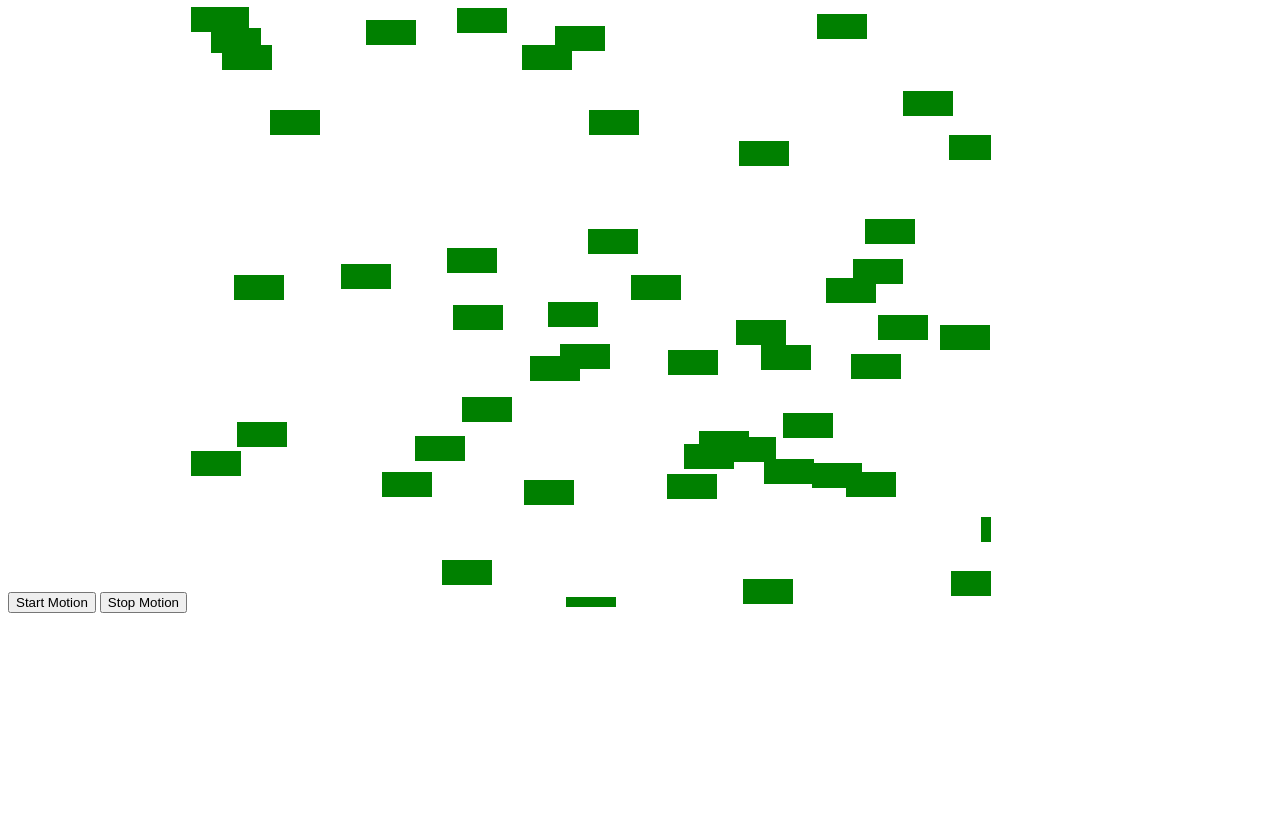
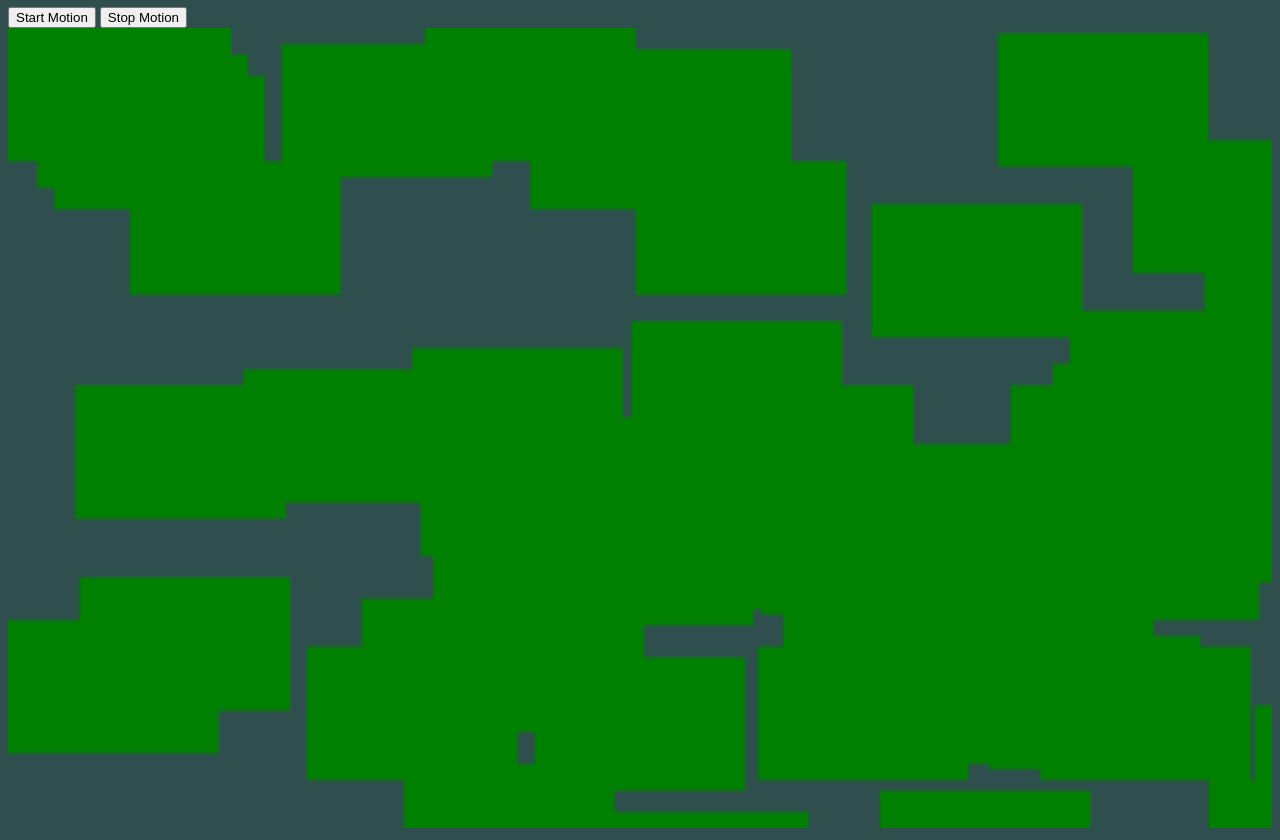
Before and after one commit to JimOfLeisure/streamer-background, a plain HTML site: page index.html in a window 1280 px wide. Shown: the part 73-913 px from the top of the page. Before the commit the page ends 800 px from the top, so only its background shows below. Drawn offline with Linux system fonts and the light colour scheme.

Commit message:
boxes got big when styling canvas

```diff
--- a/css/style.css
+++ b/css/style.css
@@ -1,3 +1,11 @@
+* {
+    box-sizing: border-box;
+}
+
 body {
-    /* background-color: aqua; */
+    background-color: darkslategray;
 }
+canvas {
+    width: 100%;
+    height: 100vh;
+}
--- a/index.html
+++ b/index.html
@@ -12,7 +12,7 @@
     <h1>Hi!</h1>
     <button id="start">Start Motion</button>
     <button id="stop">Stop Motion</button>
-    <canvas id="canvas" width="800" height="600"></canvas>
+    <canvas id="canvas"></canvas>
     <script src="js/main.js"></script>
 </body>
 </html>
--- a/js/main.js
+++ b/js/main.js
@@ -90,7 +90,7 @@ const streamerBG = new StreamerBackground(canvas);
 streamerBG.addProp(thing);
 
 for (let i=0; i < thingCount; i++) {
-    const prop = new BackgroundProp(new Vec2(Math.floor(Math.random() * canvas.width ),Math.floor(Math.random() * canvas.height )), new Vec2(Math.random() - 0.5,Math.random() - 0.5));
+    const prop = new BackgroundProp(new Vec2(Math.floor(Math.random() * canvas.width ),Math.floor(Math.random() * canvas.height )), new Vec2(Math.random() * 5 - 0.5,Math.random() * 5 - 0.5));
     streamerBG.addProp(prop);
 }
 streamerBG.drawProps();
```
